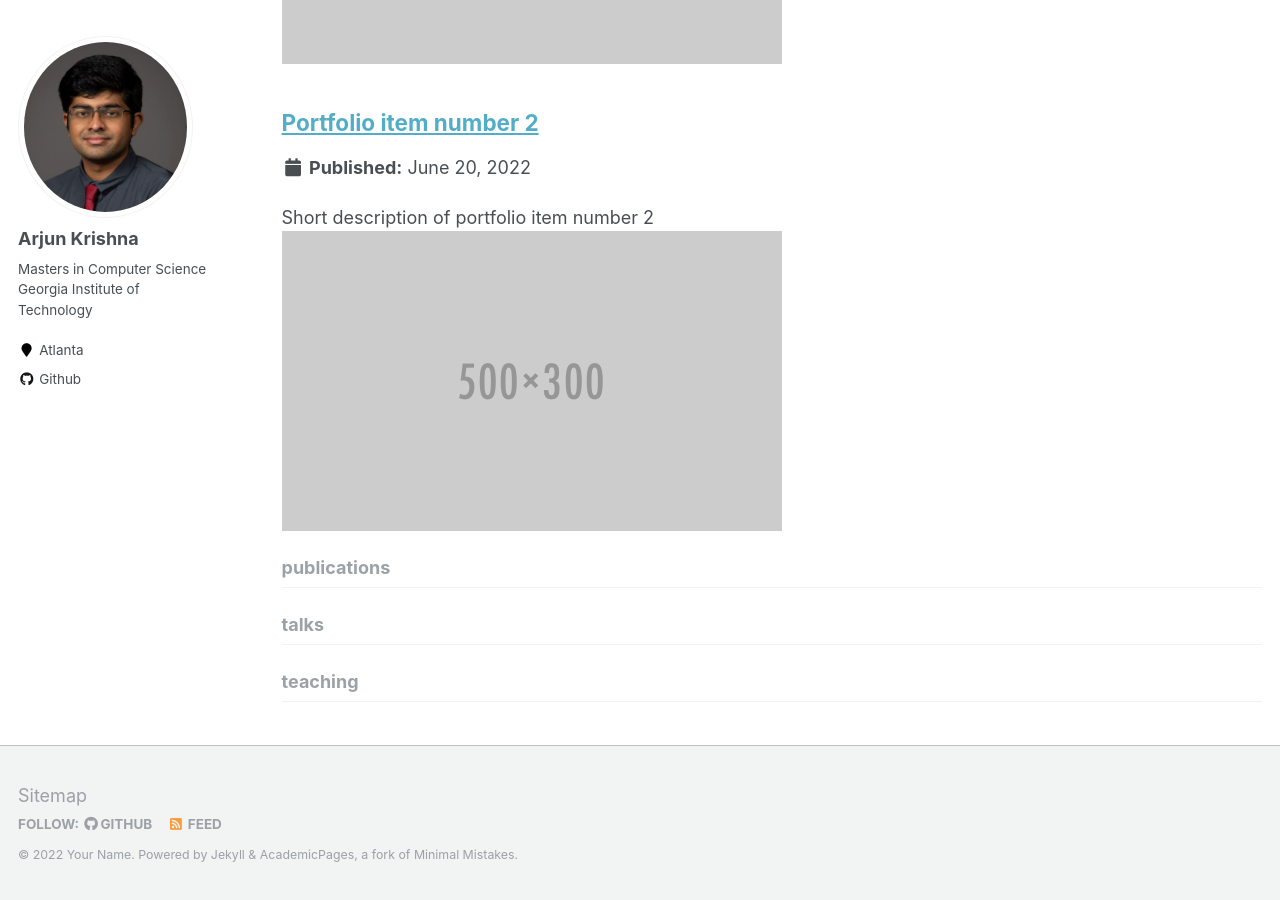
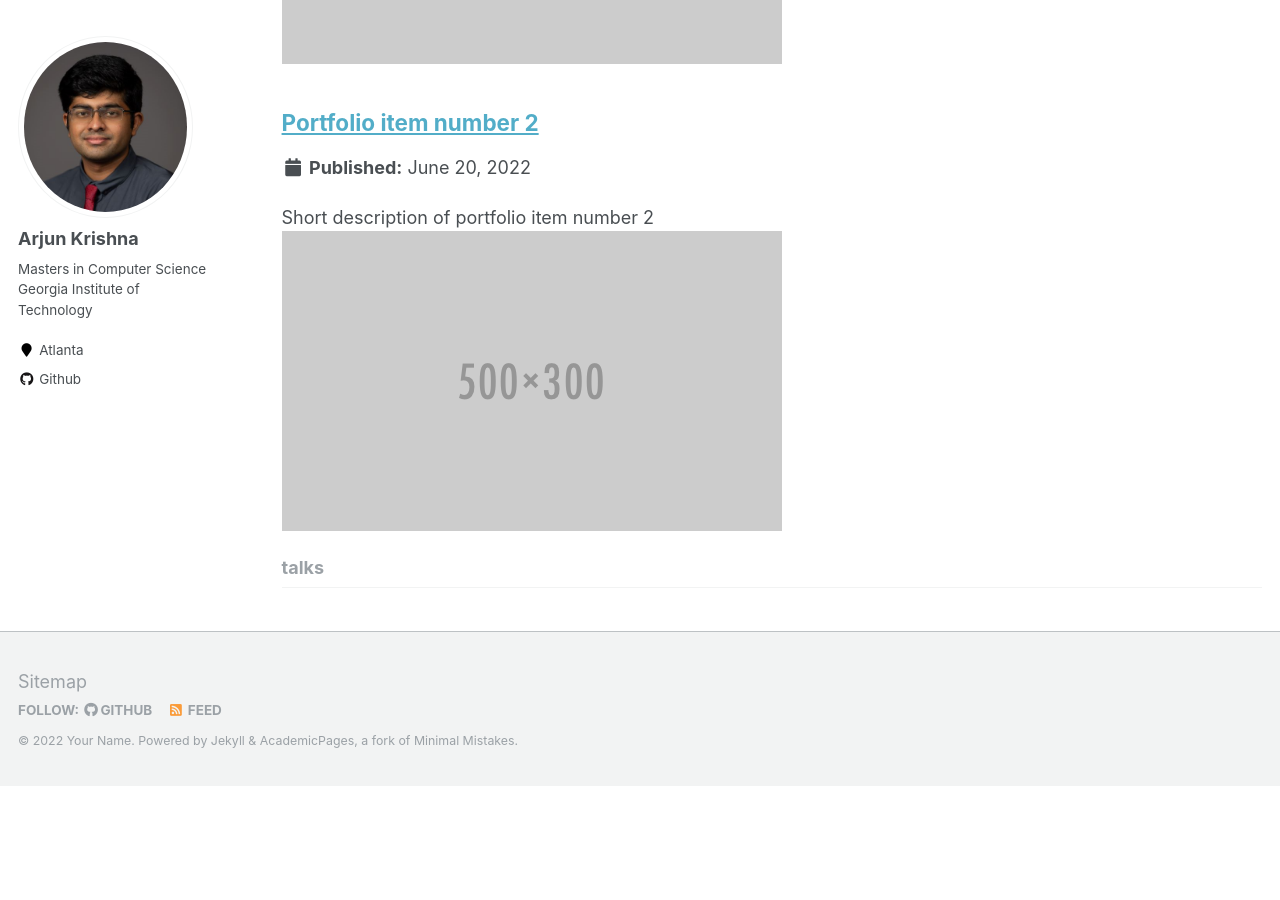
Before and after one commit to arjun-krishna/arjun-krishna.github.io, a Jekyll site: the page built from _pages/collection-archive.html, in a window 1280 px wide and 900 px high, scrolled down 573 px. Built offline with Jekyll 4.4.1, drawn with Linux system fonts in a browser that asks for light colours; after the commit the page ends 1359 px from its top, so only the background shows below that; some of the changed lines change nothing that is shown.

Commit message:
update pubs, teaching

```diff
--- a/_config.yml
+++ b/_config.yml
@@ -176,10 +176,10 @@ kramdown:
 # Collections
 collections:
   teaching:
-    output: true
+    output: false
     permalink: /:collection/:path/
   publications:
-    output: true
+    output: false
     permalink: /:collection/:path/
   portfolio:
     output: true
```
